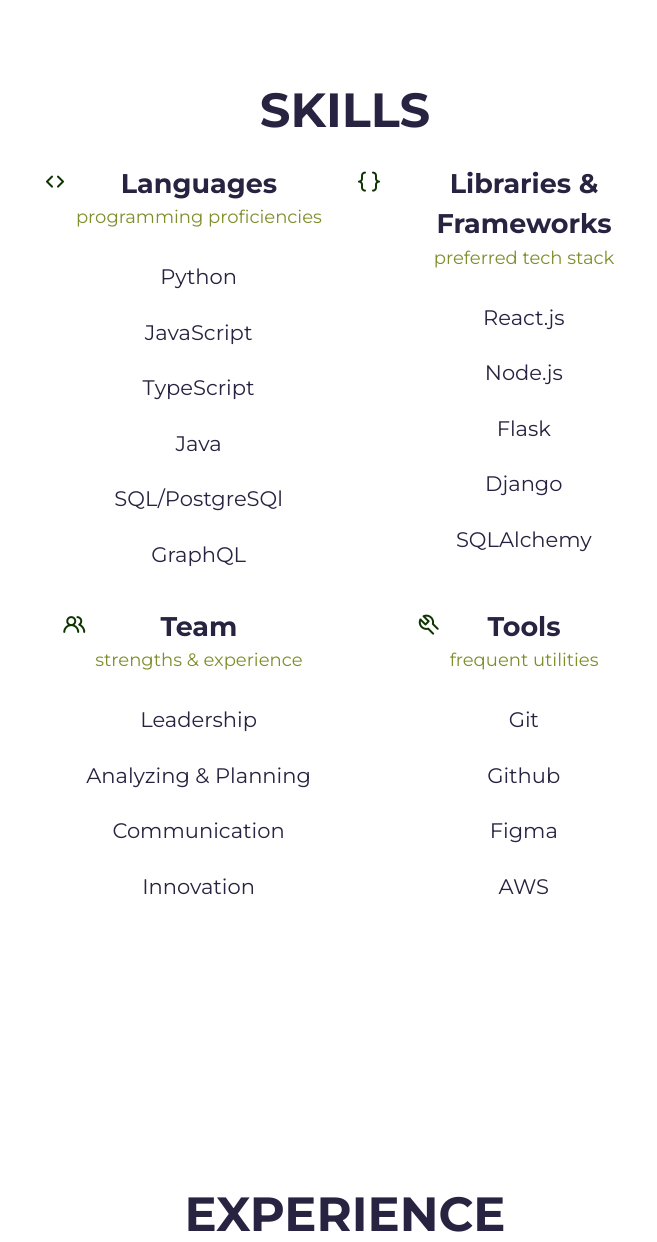
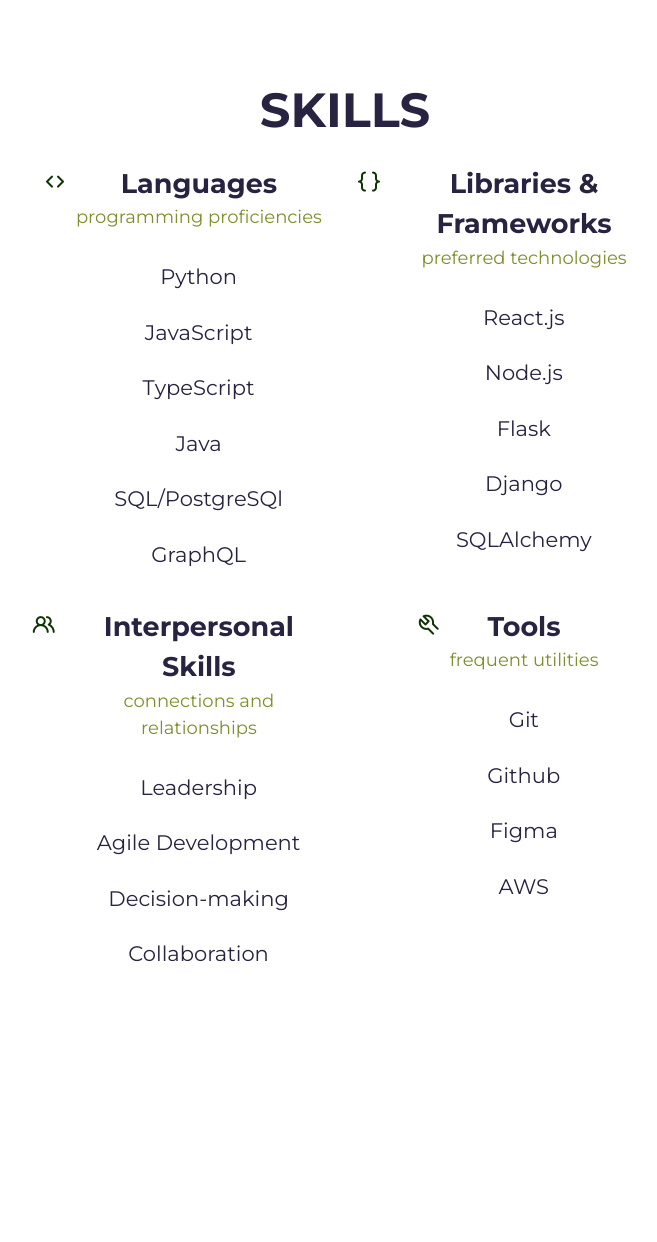
Before and after one commit to gmacfarq/portfolio-website, a Flask app: page / in a window 1280 px wide. Shown: the part 1827-3069 px from the top of the page, without its empty margins (295-952 px from the left). Run offline with Flask 3, Linux system fonts and the light colour scheme; some libraries are stand-ins or nearby versions.

Commit message:
change team skills

```diff
--- a/templates/index.html
+++ b/templates/index.html
@@ -166,7 +166,7 @@
             <i class="uil uil-brackets-curly skills-icon"></i>
             <div>
               <h1 class="skills-title">Libraries & Frameworks</h1>
-              <span class="skills-subtitle">preferred tech stack</span>
+              <span class="skills-subtitle">preferred technologies</span>
             </div>
           </div>
           <div class="skills-list grid">
@@ -202,8 +202,8 @@
           <div class="skills-header">
             <i class="uil uil-users-alt skills-icon"></i>
             <div>
-              <h1 class="skills-title">Team</h1>
-              <span class="skills-subtitle">strengths & experience</span>
+              <h1 class="skills-title">Interpersonal Skills</h1>
+              <span class="skills-subtitle">connections and relationships</span>
             </div>
           </div>
           <div class="skills-list grid">
@@ -214,17 +214,17 @@
             </div>
             <div class="skills-data">
               <div class="skills-titles">
-                <h3 class="skills-name">Analyzing & Planning</h3>
+                <h3 class="skills-name">Agile Development</h3>
               </div>
             </div>
             <div class="skills-data">
               <div class="skills-titles">
-                <h3 class="skills-name">Communication</h3>
+                <h3 class="skills-name">Decision-making</h3>
               </div>
             </div>
             <div class="skills-data">
               <div class="skills-titles">
-                <h3 class="skills-name">Innovation</h3>
+                <h3 class="skills-name">Collaboration</h3>
               </div>
             </div>
           </div>
```
